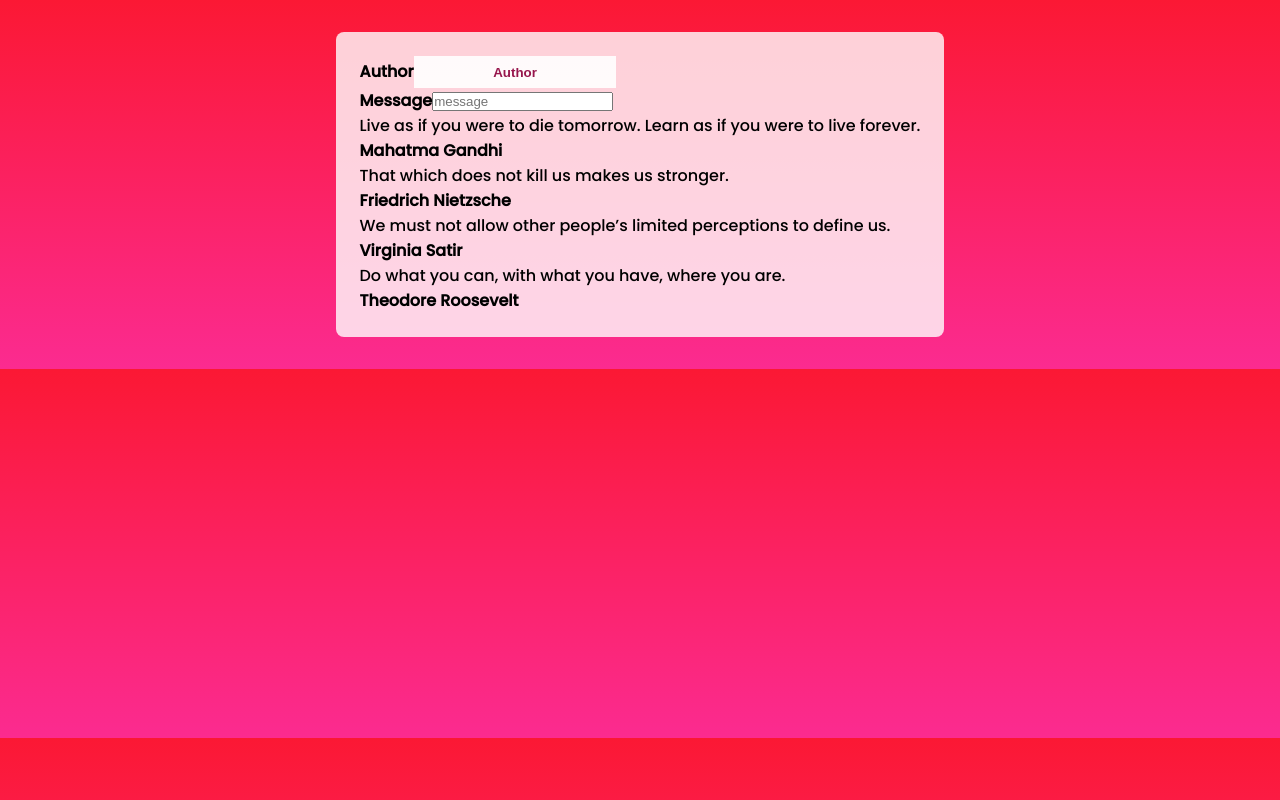
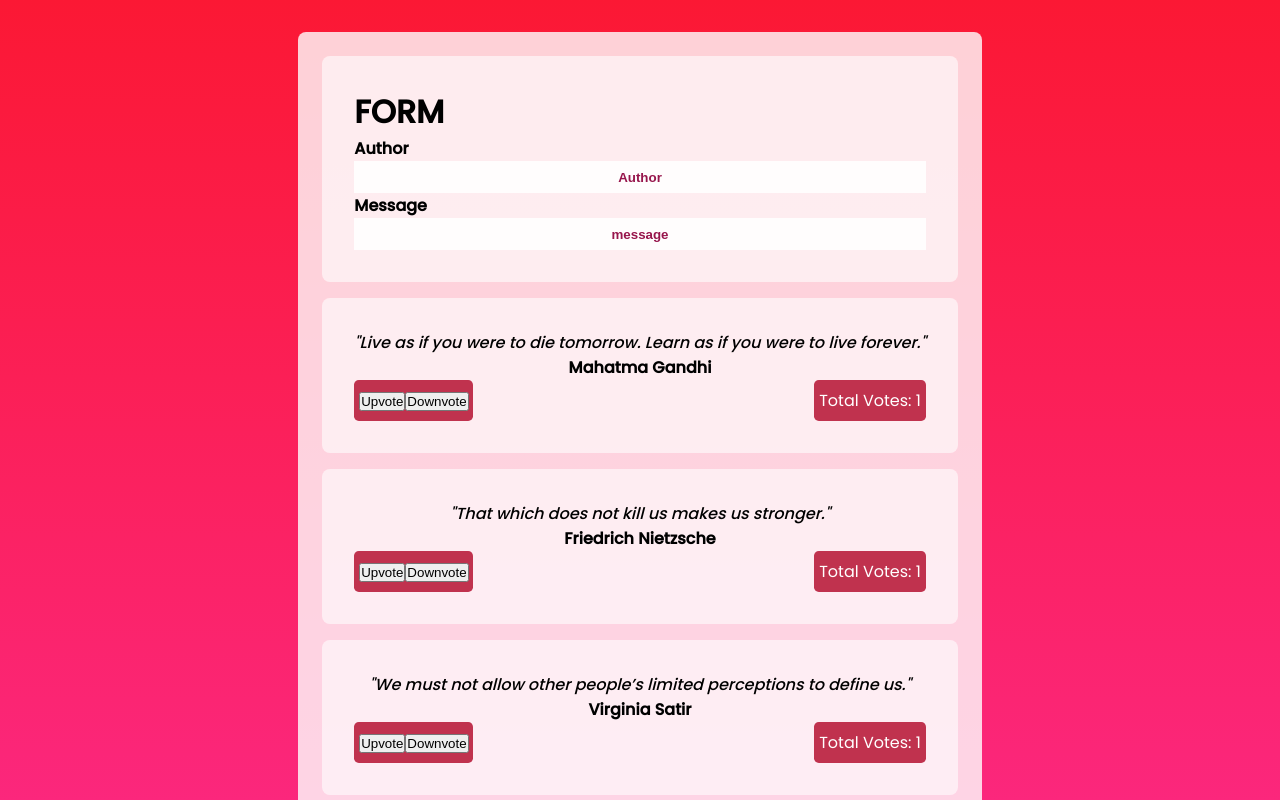
Before and after one commit to LemmyMwaura/react-quotes, a React (Create React App) app: page / in a window 1280 px wide. Shown: the top 800 px of the page. Built offline with nearby package versions, Linux system fonts and the light colour scheme.

Commit message:
improved components

```diff
--- a/src/components/FormComponent.jsx
+++ b/src/components/FormComponent.jsx
@@ -2,17 +2,18 @@ import React from 'react'
 
 export default function FormComponent() {
   return (
-    <>
+    <div className="form-wrapper">
       <form action="" className='quote-form'>
-        <div className="formgroup">
+        <h1>FORM</h1>
+        <div className="form-group">
           <label htmlFor="author" className="form-label">Author</label>
           <input type="text" placeholder="Author" id='author' className='form-input'/>
         </div>
-        <div className="formgroup">
+        <div className="form-group">
           <label htmlFor="message" className="form-label">Message</label>
-          <input type="text" placeholder="message" id="message"/>
+          <input type="text" placeholder="message" id="message" className='form-input'/>
         </div>
       </form>
-    </>
+    </div>
   )
 }
--- a/src/components/Quote.jsx
+++ b/src/components/Quote.jsx
@@ -1,10 +1,22 @@
-import React from 'react'
+import React from 'react';
 
 export default function Quote({message, author}) {
   return (
-    <div>
-      <h6 className="message">{message}</h6>
-      <h1 className="author">{author}</h1>
-    </div>
+    <>
+      <div className="quote">
+        <blockquote className="message">
+          <cite>"{message}"</cite>
+        </blockquote>
+        <h1 className="author">{author}</h1>
+        <div className="footer">
+          <div className="like">
+            <button>Upvote</button>
+            <i class='bx bx-upvote'></i>
+            <button>Downvote</button>
+          </div>
+          <div className="total">Total Votes: {1}</div>
+        </div>
+      </div>
+    </>
   )
 }
--- a/src/components/QuoteList.jsx
+++ b/src/components/QuoteList.jsx
@@ -3,11 +3,14 @@ import Quote from './Quote';
 
 export default function QuoteList({quotes}) {
   return (
-    <>
-      {quotes.map(quote => {
-          return <Quote key={quote.id} {...quote}/>
-        })
-      }
-    </>
+    <div className="quotes-wrapper">
+      {/* <h1 className='title'>Quotes</h1> */}
+      <div className="quotes">
+        {quotes.map(quote => {
+            return <Quote key={quote.id} {...quote}/>
+          })
+        }
+      </div>
+    </div>
   )
 }
```
Also changed, not shown: src/components/Header.jsx (added, +10 -0 lines).
